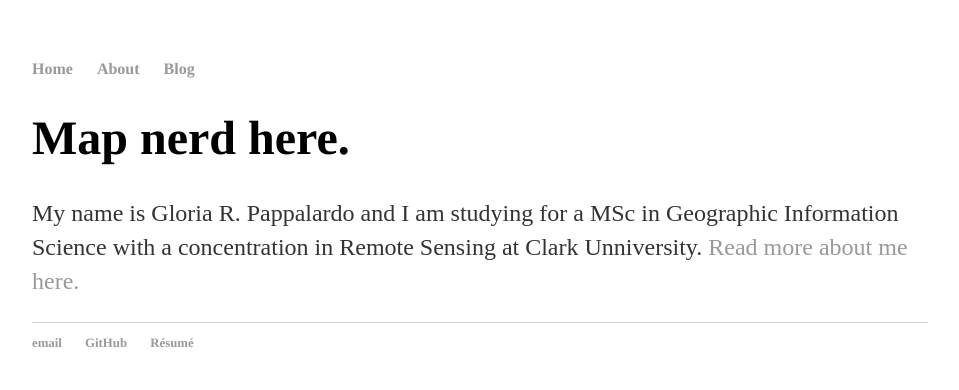
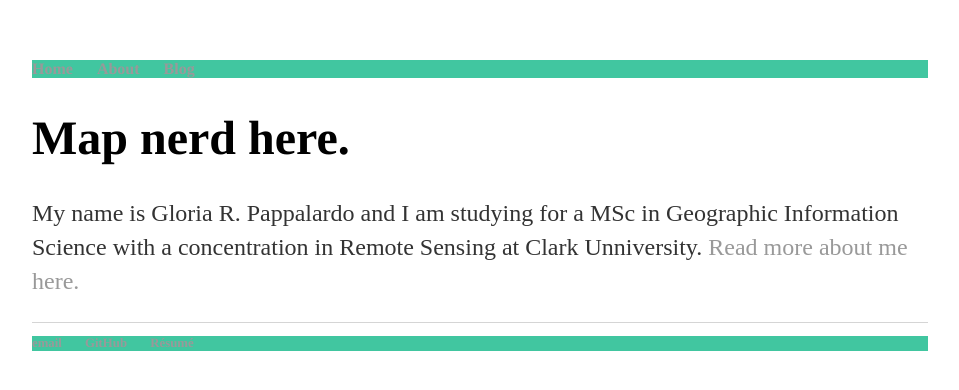
Before and after one commit to grpappalardo/webmapping-portfolio-exercise, a Jekyll site: the page built from index.html, in a window 1280 px wide. Shown: the top 390 px of the page, without its empty margins (160-1119 px from the left). Built offline with Jekyll 4.4.1, drawn with Linux system fonts in a browser that asks for light colours.

Commit message:
Update main.css

```diff
--- a/css/main.css
+++ b/css/main.css
@@ -7,6 +7,7 @@ nav ul, footer ul {
     padding: 0px;
     list-style: none;
     font-weight: bold;
+    background-color: #41C6A0;
 }
 nav ul li, footer ul li {
     display: inline;
```
